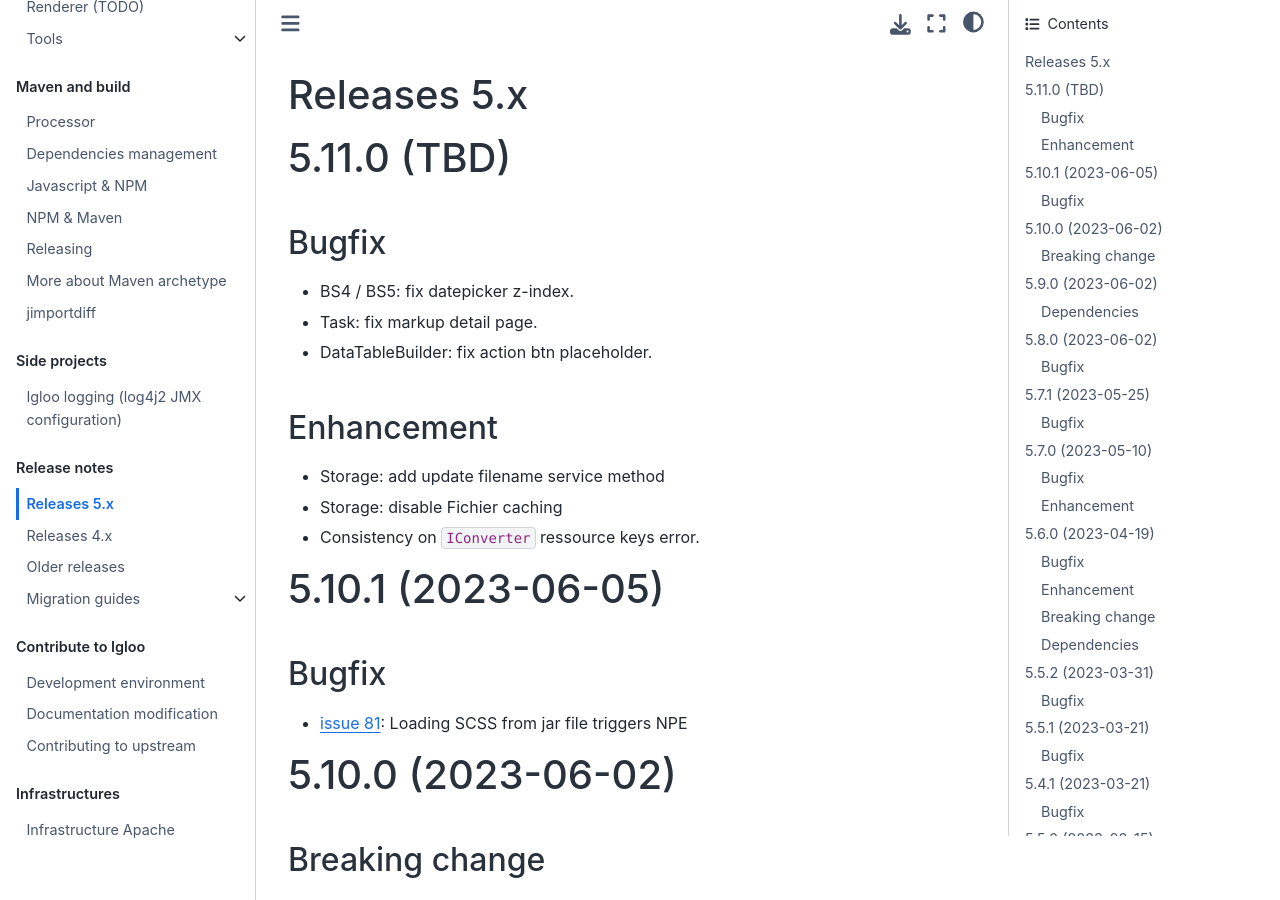
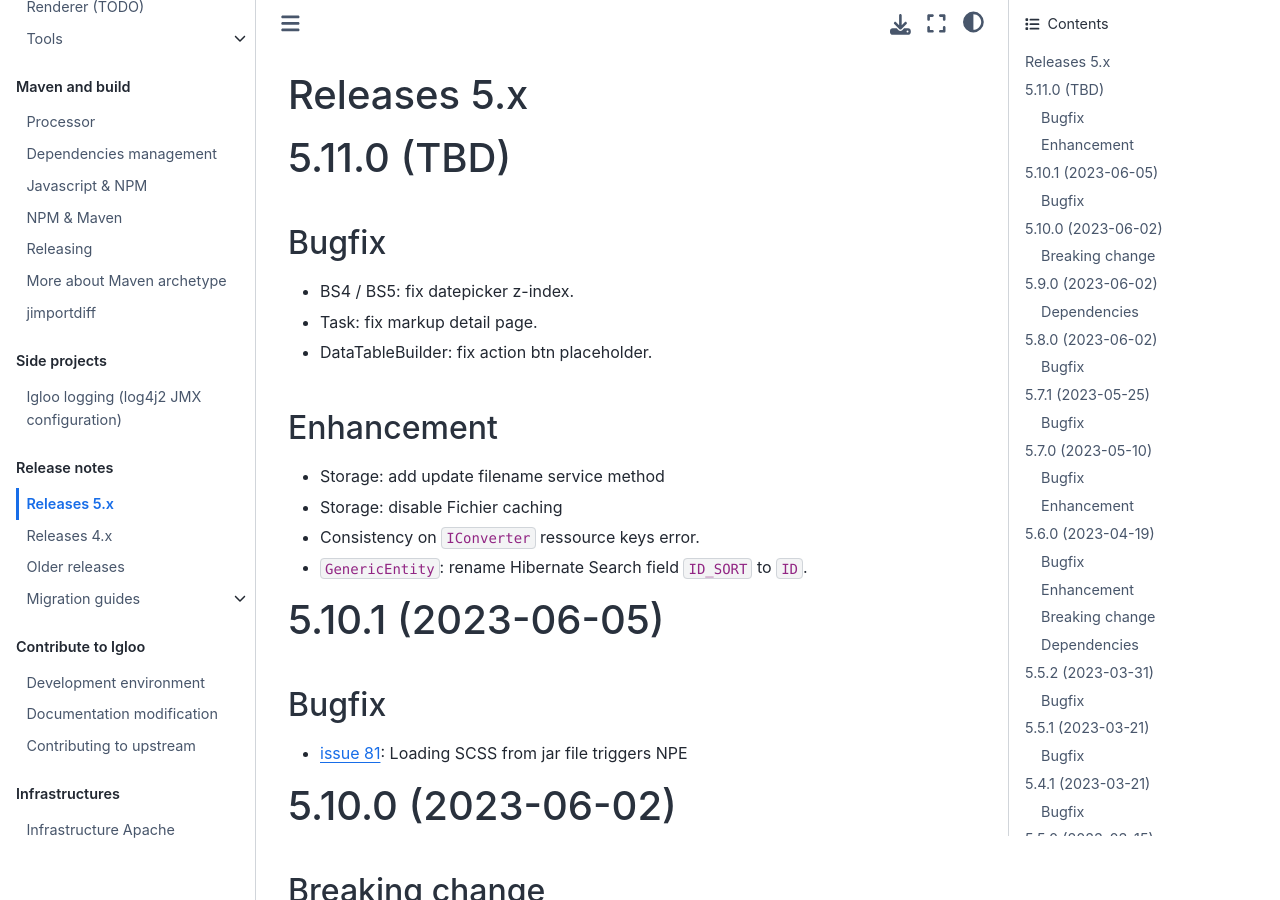
Before and after one commit to igloo-project/igloo-doc, a Sphinx documentation site: the page built from source/release-notes/releases-5.x.md, in a window 1280 px wide and 900 px high. Built offline with Sphinx 7.4.7 and the Sphinx Book theme 1.1.4, drawn with Linux system fonts in a browser that asks for light colours.

Commit message:
Changelog 5.11.0

```diff
--- a/source/release-notes/releases-5.x.md
+++ b/source/release-notes/releases-5.x.md
@@ -15,6 +15,7 @@
 * Storage: add update filename service method
 * Storage: disable Fichier caching
 * Consistency on `IConverter` ressource keys error.
+* `GenericEntity`: rename Hibernate Search field `ID_SORT` to `ID`.
 
 (v5.10.1)=
 
```
